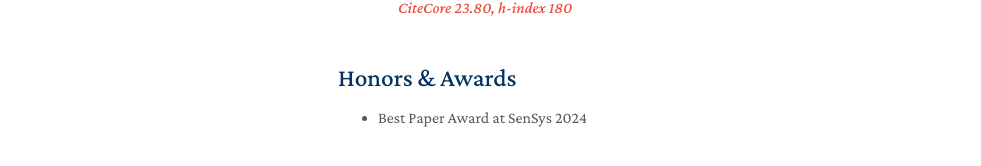
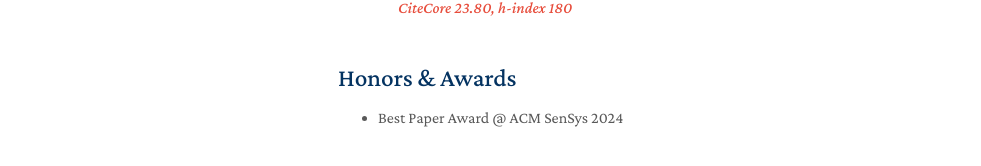
Before and after one commit to mqhyes/mqhyes.github.io, a Jekyll site: the page built from index.md, in a window 1280 px wide and 900 px high, scrolled down 1327 px. Shown: the part 676-842 px from the top of the window, without its empty margins (132-1113 px from the left). Built offline with Jekyll 4.4.1, drawn with Linux system fonts in a browser that asks for light colours; a style sheet for code colours, icons or effects is not loaded.

Commit message:
Update honors.md

```diff
--- a/_includes/honors.md
+++ b/_includes/honors.md
@@ -1,3 +1,3 @@
 ## Honors & Awards
 
-- Best Paper Award at SenSys 2024
+- Best Paper Award @ ACM SenSys 2024
```
